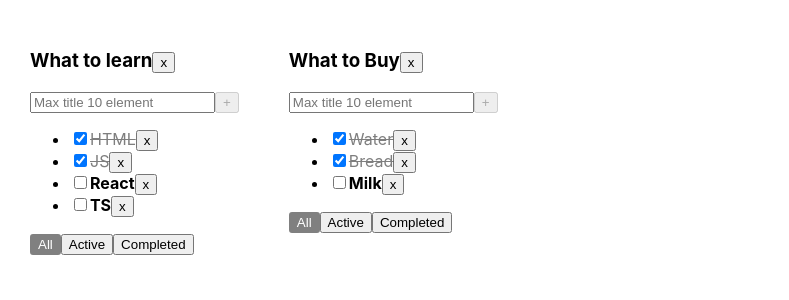
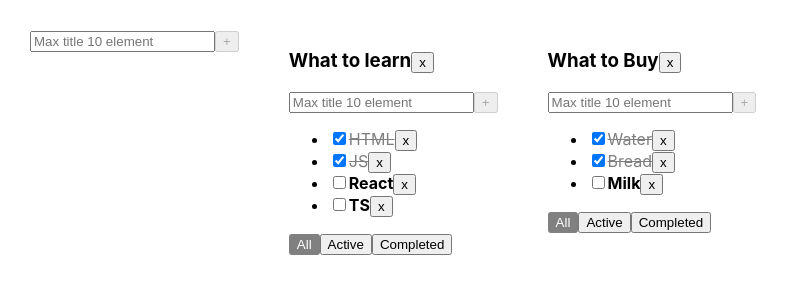
Before and after one commit to Tim1222/ClearFocus, a React (Vite) app: page / in a window 1280 px wide. Shown: the top 300 px of the page, without its empty margins (0-789 px from the left). Built offline with nearby package versions, Linux system fonts and the light colour scheme.

Commit message:
create a function to add a new list

```diff
--- a/src/AddtaskForm.tsx
+++ b/src/AddItemForm.tsx
@@ -1,37 +1,37 @@
 import {ChangeEvent, KeyboardEvent, useState} from "react";
 
-type AddTaskFormPropsType = {
-    createTask: (title: string) => void
+type AddItemFormPropsType = {
+    createItem: (title: string) => void
     maxTitleLengs: number
 
 }
 
-export const AddtaskForm = ({createTask, maxTitleLengs}: AddTaskFormPropsType) => {
+export const AddItemForm = ({createItem, maxTitleLengs}: AddItemFormPropsType) => {
 
     //const inputRef = useRef<HTMLInputElement>(null)
-    const [taskInput, setTaskInput] = useState('')
+    const [itemInput, setItemInput] = useState('')
     const [error, setError] = useState(false)
 
 
-    const CreateTaskHandler = () => {
-        const trimmedTitle = taskInput.trim()
+    const CreateItemHandler = () => {
+        const trimmedTitle = itemInput.trim()
         if (trimmedTitle) {
-            createTask(trimmedTitle)
+            createItem(trimmedTitle)
         } else {
             setError(true)
         }
-        setTaskInput('')
+        setItemInput('')
     }
-    const DisableBtn = !taskInput || taskInput.length > maxTitleLengs
+    const DisableBtn = !itemInput || itemInput.length > maxTitleLengs
     const OnChangeHandler = (e: ChangeEvent<HTMLInputElement>) => {
         error && setError(false)
-        setTaskInput(e.currentTarget.value)
-        //console.log(taskInput)
+        setItemInput(e.currentTarget.value)
+        //console.log(itemInput)
     }
     const OnKeyTaskHandler = (e: KeyboardEvent<HTMLInputElement>) => {
 
         if (e.key === 'Enter' && !DisableBtn) {
-            CreateTaskHandler()
+            CreateItemHandler()
         }
 
     }
@@ -49,18 +49,18 @@ export const AddtaskForm = ({createTask, maxTitleLengs}: AddTaskFormPropsType) =
         {/*</button>*/}
         <input
             placeholder={`Max title ${maxTitleLengs} element`}
-            value={taskInput}
+            value={itemInput}
             onKeyDown={OnKeyTaskHandler}
             onChange={OnChangeHandler}
             className={error ? 'error' : ''}/>
         <button
             disabled={DisableBtn}
-            onClick={CreateTaskHandler}>
+            onClick={CreateItemHandler}>
             +
         </button>
 
-        {taskInput && <div>{`Max title ${maxTitleLengs} element`}</div>}
-        {taskInput.length > 10 && <div style={{color: 'red'}}>Title is too long</div>}
+        {itemInput && <div>{`Max title ${maxTitleLengs} element`}</div>}
+        {itemInput.length > 10 && <div style={{color: 'red'}}>Title is too long</div>}
         {error && <div style={{color: 'red'}}>Enter valid title</div>}
 
     </div>
--- a/src/App.tsx
+++ b/src/App.tsx
@@ -2,6 +2,7 @@ import './App.css'
 import {TodolistItem} from "./TodolistItem";
 import {useState} from "react";
 import {v1} from "uuid";
+import {AddItemForm} from "./AddItemForm.tsx";
 
 
 export type FilterType = 'all' | 'active' | 'completed'
@@ -63,23 +64,30 @@ function App() {
 
         //setTasks(newState)
     }
+    const changeTasksTitle = () => {
+
+    }
+
     const changeTodolistFilter = (newFilterValue: FilterType, todolistId: string) => {
         setTodolists(todolists.map(tl => tl.id === todolistId ? {...tl, filter: newFilterValue} : tl))
     }
-
     const deleteTodolist = (todolistId: string) => {
         setTodolists(todolists.filter(tl => tl.id !== todolistId))
         delete tasks[todolistId]
     }
+    const createTodolisis = (title: string) => {
+        const newTodolistId = v1()
+        setTodolists([{id: newTodolistId, title, filter: 'all'}, ...todolists ])
+        setTasks({...tasks, [newTodolistId]: []})
+    }
+    const changeTodolistTitle = () => {
 
-
-    // const [filter, setFilter] = useState<FilterType>('all')
-
+    }
 
     const todolistComponents = todolists.map(tl => {
 
         let filteredTasks: TaskType[] = tasks[tl.id]
-             if (tl.filter === 'active') {
+        if (tl.filter === 'active') {
             filteredTasks = tasks[tl.id].filter(t => !t.isDone)
         }
         if (tl.filter === 'completed') {
@@ -99,12 +107,15 @@ function App() {
                 createTask={createTask}
                 changeTaskStatus={changeTaskStatus}
                 deleteTodolist={deleteTodolist}
-                />
+            />
         )
     })
 
     return (
         <div className="app">
+            <AddItemForm createItem={(title: string) => {
+                createTodolisis(title)
+            }} maxTitleLengs={10}/>
             {todolistComponents}
         </div>
     )
--- a/src/TodolistItem.tsx
+++ b/src/TodolistItem.tsx
@@ -1,5 +1,5 @@
 import {TodolistTitle} from "./TodolistTitle";
-import {AddtaskForm} from "./AddtaskForm";
+import {AddItemForm} from "./AddItemForm.tsx";
 import TasksList from "./TasksList";
 import {FilterButtons} from "./FilterButtons";
 import {FilterType} from "./App";
@@ -39,8 +39,8 @@ export const TodolistItem = (props: TodolistItemPropsType) => {
             title={title}
             deleteTodolistCallback={() => deleteTodolist(id)}
         />
-        <AddtaskForm
-            createTask={(title: string) => createTask(title, id)}
+        <AddItemForm
+            createItem={(title: string) => createTask(title, id)}
             maxTitleLengs={10}
         />
         <TasksList
```
